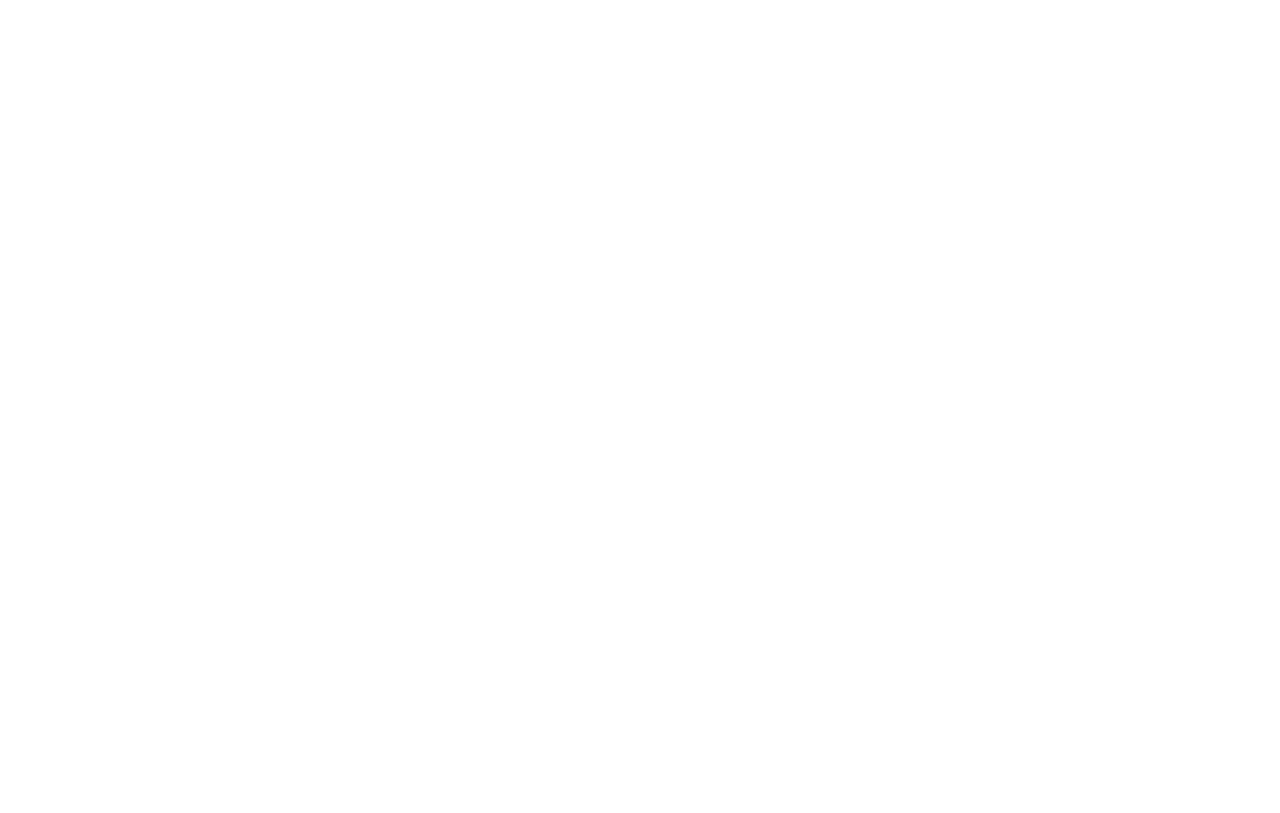
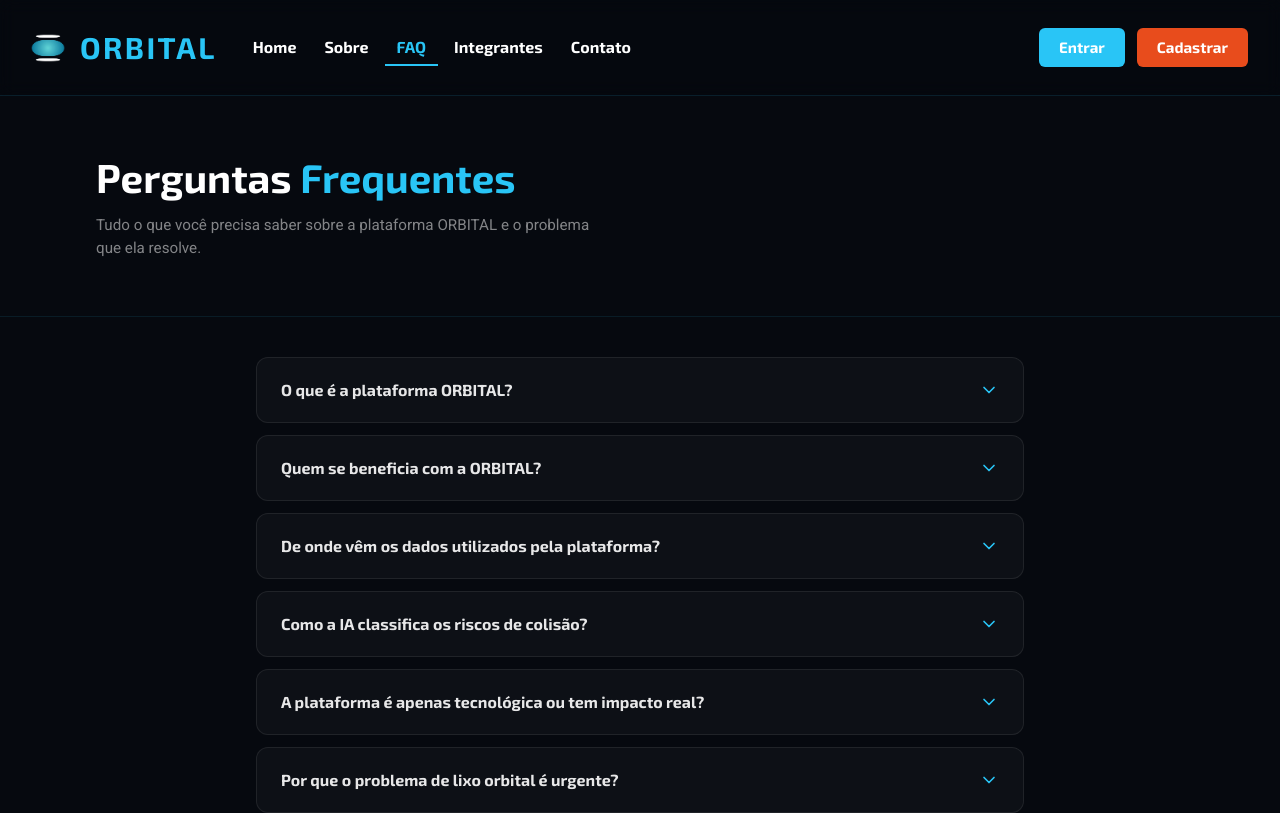
Before and after one commit to ismrqs/orbital, a React (Vite) app: page /faq in a window 1280 px wide. Before the commit this address had no page. Shown: the top 813 px of the page. Built offline with nearby package versions, Linux system fonts and the light colour scheme.

Commit message:
add página de faq com accordion, apagando info adicional na página sobre e colocando rota certa no app.tsx

```diff
--- a/src/App.tsx
+++ b/src/App.tsx
@@ -1,6 +1,7 @@
 import { BrowserRouter, Routes, Route } from "react-router-dom";
 import Home from "./pages/Home";
 import Sobre from "./pages/Sobre";
+import Faq from "./pages/Faq";
 
 function App() {
   return (
@@ -8,6 +9,7 @@
       <Routes>
         <Route path="/"            element={<Home />} />
         <Route path="/sobre"       element={<Sobre/>} />
+        <Route path="/faq"         element={<Faq/>} />
       </Routes>
     </BrowserRouter>
   );
--- a/src/pages/Faq.tsx
+++ b/src/pages/Faq.tsx
@@ -0,0 +1,117 @@
+import { useState } from "react";
+import { ChevronDown } from "lucide-react";
+import Header from "./components/Header";
+import Footer from "./components/Footer";
+
+const faqs = [
+  {
+    question: "O que é a plataforma ORBITAL?",
+    answer:
+      "A ORBITAL é uma plataforma de gestão de risco orbital desenvolvida por estudantes da FIAP. Ela monitora satélites e detritos espaciais em tempo real usando dados oficiais da NASA e Space-Track, utiliza inteligência artificial para prever colisões e recomenda manobras de desvio para proteger ativos orbitais.",
+  },
+  {
+    question: "Quem se beneficia com a ORBITAL?",
+    answer:
+      "Operadores de satélites, agências espaciais e organizações que precisam monitorar seus ativos em órbita. A plataforma centraliza dados e alertas em um único painel operacional, facilitando a tomada de decisão rápida e segura antes que riscos se tornem colisões reais.",
+  },
+  {
+    question: "De onde vêm os dados utilizados pela plataforma?",
+    answer:
+      "Os dados são obtidos diretamente da NASA e do Space-Track, as principais fontes oficiais de rastreamento orbital global. Isso garante informações precisas e atualizadas sobre a posição e trajetória de mais de 27.000 objetos catalogados em órbita.",
+  },
+  {
+    question: "Como a IA classifica os riscos de colisão?",
+    answer:
+      "O sistema analisa as trajetórias dos objetos rastreados e calcula a probabilidade de aproximação perigosa. Com base nesses dados, a IA classifica o nível de risco em categorias e sugere automaticamente as manobras de desvio mais eficientes em termos de consumo de combustível e segurança.",
+  },
+  {
+    question: "A plataforma é apenas tecnológica ou tem impacto real?",
+    answer:
+      "Vai além da tecnologia. O objetivo central é contribuir para a sustentabilidade do espaço orbital — evitando a criação de novos detritos e preservando faixas orbitais para as próximas gerações. A tecnologia é o meio; a segurança espacial é o fim.",
+  },
+  {
+    question: "Por que o problema de lixo orbital é urgente?",
+    answer:
+      "Com mais de 27.000 objetos rastreados e 3.200 novos satélites previstos até 2030, o risco de colisões em cascata — o chamado Síndrome de Kessler — cresce rapidamente. Uma única colisão pode gerar milhares de fragmentos e inutilizar faixas orbitais inteiras por décadas, comprometendo GPS, telecomunicações e exploração espacial.",
+  },
+];
+
+function FAQ() {
+  const [openIndex, setOpenIndex] = useState<number | null>(null);
+
+  const toggle = (index: number) => {
+    setOpenIndex(openIndex === index ? null : index);
+  };
+
+  return (
+    <div className="font-['Roboto',sans-serif] text-white flex flex-col min-h-screen bg-[#06090f]">
+      <Header/>
+
+      <main className="flex-1 pb-16">
+
+        {/* ── TÍTULO ── */}
+        <section className="px-24 py-14 max-[480px]:px-6 max-[480px]:py-10 min-[481px]:max-[991px]:px-8 min-[481px]:max-[991px]:py-10"
+          style={{ borderBottom: "1px solid rgba(41,197,246,0.1)" }}
+        >
+
+          <h1 className="font-['Exo_2',sans-serif] font-bold leading-tight mb-3 text-[2.5rem] max-[480px]:text-[1.8rem] min-[481px]:max-[991px]:text-[2rem]">
+            Perguntas <span className="text-[#29c5f6]">Frequentes</span>
+          </h1>
+          <p className="text-white/50 text-[0.95rem] max-w-[32rem]">
+            Tudo o que você precisa saber sobre a plataforma ORBITAL e o problema que ela resolve.
+          </p>
+        </section>
+
+        {/* ── ACCORDION ── */}
+        <div className="max-w-[48rem] mx-auto mt-10 flex flex-col gap-3">
+          {faqs.map((faq, index) => {
+            const isOpen = openIndex === index;
+            return (
+              <div
+                key={index}
+                className={`rounded-xl overflow-hidden transition-all duration-200
+                  ${isOpen
+                    ? "shadow-[0_4px_24px_rgba(41,197,246,0.1)]" : "hover:shadow-[0_4px_14px_rgba(0,0,0,0.2)]"
+                  }`}
+                style={{ backgroundColor: isOpen ? "rgba(41,197,246,0.05)" : "rgba(255,255,255,0.03)",
+                    border: isOpen
+                    ? "1px solid rgba(41,197,246,0.35)" : "1px solid rgba(255,255,255,0.08)", }}
+              >
+                <button onClick={() => toggle(index)}
+                  className="w-full bg-transparent border-none cursor-pointer text-left flex justify-between items-center gap-4 px-6 py-5 text-[0.95rem] md:text-[1rem] font-bold transition-colors duration-200 font-['Exo_2',sans-serif]"
+                  style={{ color: isOpen ? "#29c5f6" : "rgba(255,255,255,0.9)" }}
+                >
+                  <span>{faq.question}</span>
+                  <ChevronDown
+                    size={20}
+                    className={`flex-shrink-0 transition-transform duration-300 ${isOpen ? "rotate-180" : "rotate-0"}`}
+                    style={{ color: "#29c5f6" }}
+                  />
+                </button>
+
+                <div
+                  className={`overflow-hidden transition-all duration-[350ms] ease-in-out ${isOpen ? "max-h-[20rem]" : "max-h-0"}`}
+                >
+                  <div className="px-6 pb-6">
+                    <p
+                      className="text-[0.95rem] leading-[1.8] pt-4 m-0 font-['Roboto',sans-serif]"
+                      style={{ color: "rgba(255,255,255,0.6)", borderTop: "1px solid rgba(41,197,246,0.12)", }}
+                    >
+                      {faq.answer}
+                    </p>
+                  </div>
+                </div>
+              </div>
+            );
+          })}
+        </div>
+      </main>
+
+      <div className="hidden min-[992px]:block">
+        <Footer/>
+      </div>
+    </div>
+  );
+}
+
+export default FAQ;
--- a/src/pages/Sobre.tsx
+++ b/src/pages/Sobre.tsx
@@ -13,9 +13,6 @@
         <section className="px-24 py-14 max-[480px]:px-6 max-[480px]:py-10 min-[481px]:max-[991px]:px-8 min-[481px]:max-[991px]:py-10"
           style={{ borderBottom: "1px solid rgba(41,197,246,0.1)" }}
         >
-          <span className="inline-flex items-center gap-2 mb-4 text-[0.72rem] font-['Exo_2',sans-serif] font-semibold tracking-[0.15em] uppercase px-4 py-1.5 rounded-full border border-[#29c5f6]/35 bg-[#29c5f6]/[0.07] text-[#29c5f6]">
-            Conheça o projeto
-          </span>
 
           <h1 className="font-['Exo_2',sans-serif] font-bold leading-tight text-[2.5rem] max-[480px]:text-[1.8rem] min-[481px]:max-[991px]:text-[2rem] mb-3">
             Sobre a <span className="text-[#29c5f6]">ORBITAL</span>
```
